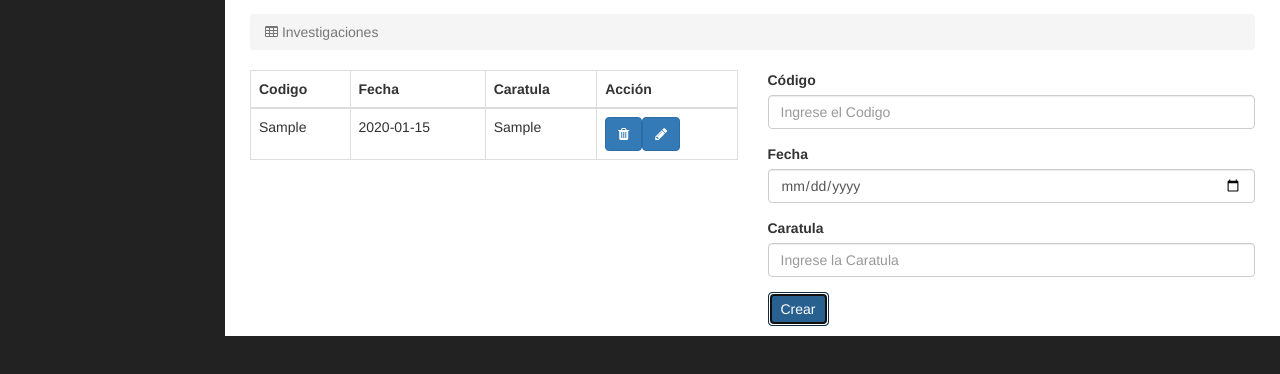
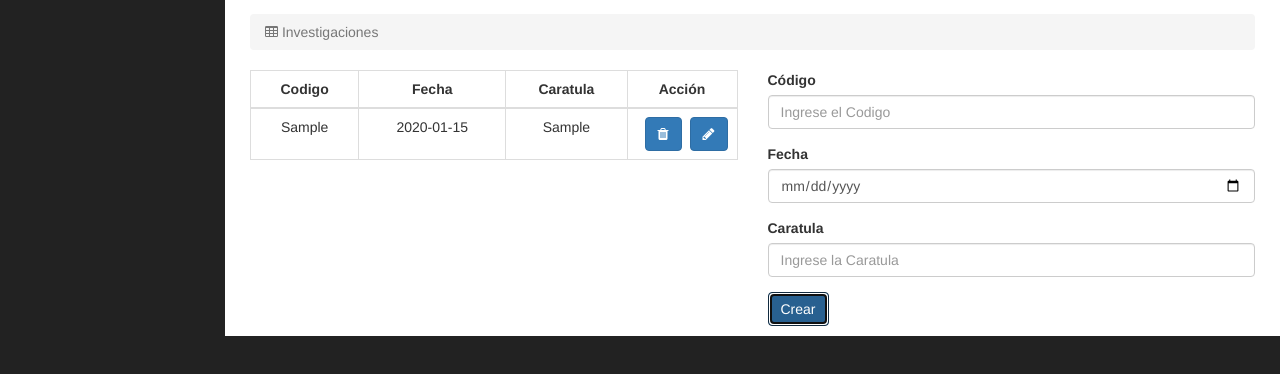
Before and after one commit to martinamenaglio/-LSI-Big-Data---Front-end, a plain HTML site: page index.html in a window 1280 px wide. Both pictures are taken after typing "Sample", "2020-01-15", "Sample" into the empty fields and a click on the button "Crear". Shown: the part 156-530 px from the top of the page. Drawn offline with Linux system fonts and the light colour scheme.

Commit message:
corregido errores

```diff
--- /dev/null
+++ b/css/index.css
@@ -0,0 +1,15 @@
+.accion{
+	width: 110px;
+}
+
+.boton-accion{
+	margin-left: 8px;
+}
+
+.centrado{
+	text-align: center;
+}
+
+td{
+	text-align: center;
+}
--- a/index.html
+++ b/index.html
@@ -22,6 +22,9 @@
 
     <!-- Custom Fonts -->
     <link href="font-awesome/css/font-awesome.min.css" rel="stylesheet" type="text/css">
+
+    <!--Index.css-->
+    <link href="css/index.css" rel="stylesheet">
 
 
      <!--Javascript para tabla-->
@@ -113,10 +116,10 @@
                             <table class="table table-bordered table-hover" >
                                 <thead>
                                     <tr>
-                                        <th>Codigo</th>
-                                        <th>Fecha</th>
-                                        <th>Caratula</th>
-                                        <th>Acción</th>
+                                        <th class="codigo centrado">Codigo</th>
+                                        <th class="fecha centrado">Fecha</th>
+                                        <th class="caratula centrado">Caratula</th>
+                                        <th class="accion centrado">Acción</th>
 
                                     </tr>
                                 </thead>
--- a/js/index.js
+++ b/js/index.js
@@ -55,7 +55,7 @@ addEventListener(
 				 *	El primero de ellos tiene la clase remover y sera utilizado para remover la fila
 				 *	El segundo de ellos tiene la clase editar y sera utilizado para editar la fila
 				 */
-				td.innerHTML = "<button class='btn btn-default btn-primary remover'><i class='fa fa-trash' aria-hidden='true'></i></button><button class='btn btn-default btn-primary editar'><i class='fa fa-pencil' aria-hidden='true'></i></button>";
+				td.innerHTML = "<button class='btn btn-default btn-primary boton-accion remover'><i class='fa fa-trash' aria-hidden='true'></i></button><button class='btn btn-default btn-primary boton-accion editar'><i class='fa fa-pencil' aria-hidden='true'></i></button>";
 
 				//	Inserto la celda dentro de la fila
 				tr.appendChild(td);
@@ -85,7 +85,7 @@ addEventListener(
 						}
 
 						//	Hago visible el boton modificar quitandole la clase hidden
-						document.querySelector('button.modificar').setAttribute('class','modificar');
+						document.querySelector('button.modificar').setAttribute('class','btn btn-default btn-primary modificar');
 
 						//	Oculto el boton crear agregando la clase hidden
 						document.querySelector('button.crear').setAttribute('class','hidden crear');
@@ -139,7 +139,7 @@ addEventListener(
 				document.querySelector('button.modificar').setAttribute('class','hidden modificar');
 
 				//	Hago visible el boton crear quitandole la clase hidden
-				document.querySelector('button.crear').setAttribute('class','crear');
+				document.querySelector('button.crear').setAttribute('class','btn btn-default btn-primary crear');
 
 				//	Le vacio el atributo investigacion al boton modificar
 				document.querySelector('button.modificar').setAttribute('investigacion','')
```
